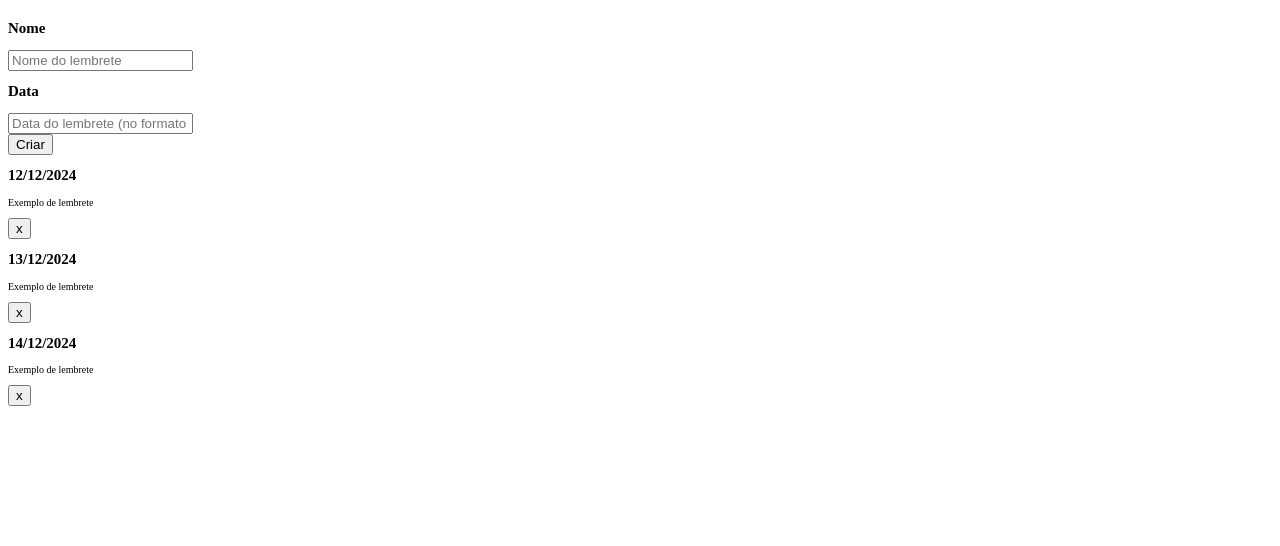
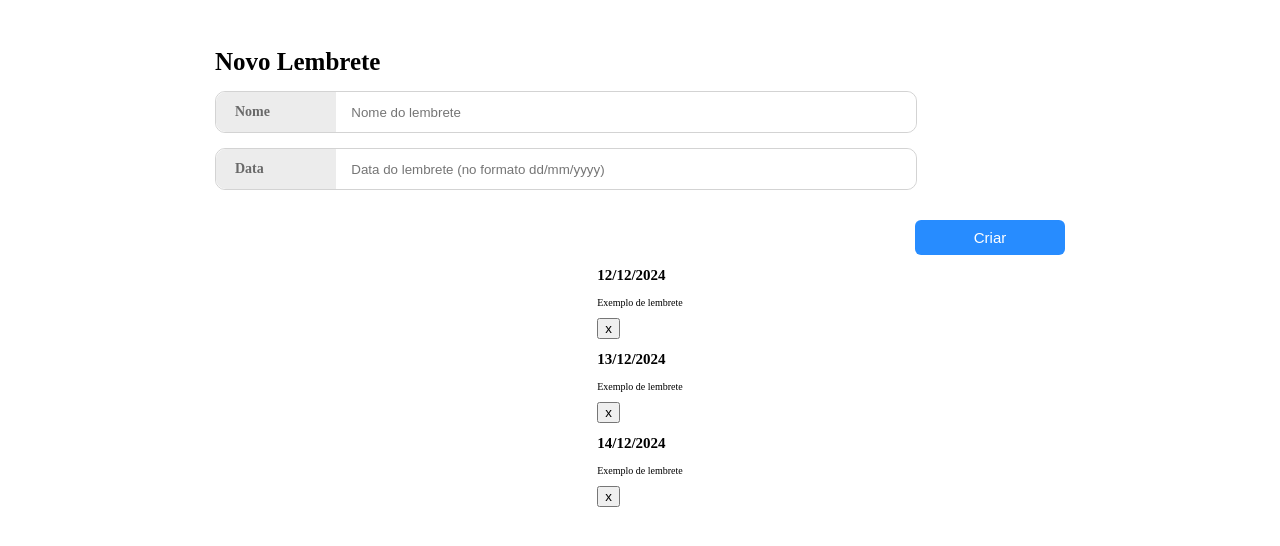
Before and after one commit to rodrigopierre/teste-dti, a React (Vite) app in the folder client/: page / in a window 1280 px wide. Shown: the top 546 px of the page. Built offline with nearby package versions, Linux system fonts and the light colour scheme.

Commit message:
feat: css da top-screen

```diff
--- a/client/src/App.css
+++ b/client/src/App.css
@@ -1,4 +1,41 @@
 .app-screen {
   display: flex;
   flex-direction: column;
+  height: 100%;
+  max-width: 100vw;
+  align-items: center;
 }
+
+
+.top-screen {
+  max-width: 850px;
+  width: 90%;
+  display: flex;
+  flex-direction: column;
+  margin-top: 40px;
+}
+
+.top-screen h1 {
+  font-size: 2.5rem;
+  margin: 0;
+}
+
+.btn-container {
+  width: 100%;
+  display: flex;
+  justify-content: end;
+  margin-top: 30px;
+}
+.send-btn {
+  background-color: rgb(39, 140, 255);
+  width: 150px;
+  border: none;
+  height: 35px;
+  color: white;
+  cursor: pointer;
+  font-size: 1.5rem;
+  border-radius: 6px;
+}
+.send-btn:hover {
+  background-color: rgb(0, 107, 230);
+}
--- a/client/src/App.tsx
+++ b/client/src/App.tsx
@@ -9,9 +9,12 @@ function App() {
     <div className='app-screen'>
 
       <div className='top-screen'>
+        <h1>Novo Lembrete</h1>
         <Input title="Nome" placeholder="Nome do lembrete" />
         <Input title="Data" placeholder="Data do lembrete (no formato dd/mm/yyyy)" />
-        <button className='send-btn'>Criar</button>
+        <div className='btn-container'>
+          <button className='send-btn'>Criar</button>
+        </div>
       </div>
 
       <div className='bottom-screen'>
--- a/client/src/Components/Input.tsx
+++ b/client/src/Components/Input.tsx
@@ -10,11 +10,11 @@ const Input: React.FC<InputProps> = ({ title, placeholder }) => {
 
 
   return (
-    <div className="Input-container">
-        <div className="Input-left">
+    <div className="input-container">
+        <div className="input-left">
             <h2>{title}</h2>
         </div>
-        <input className="Input-right" placeholder={placeholder}/>
+        <input className="input-right" placeholder={placeholder}/>
     </div>
   )
 }
--- a/client/src/Components/Style/Input.css
+++ b/client/src/Components/Style/Input.css
@@ -0,0 +1,30 @@
+.input-container {
+    display: flex;
+    width: 100%;
+    max-width: 700px;
+    border: 1px solid rgb(211, 211, 211);
+    margin-top: 15px;
+    height: 40px;
+    border-radius: 10px;
+}
+
+.input-left {
+    width: 18%;
+    padding-left: 19px;
+    background-color: #ececec;
+    border-top-left-radius: 10px;
+    border-bottom-left-radius: 10px;
+}
+.input-left h2 {
+    color: #696969;
+    font-weight: 600;
+    font-size: 1.4rem;
+}
+
+.input-right {
+    width: 100%;
+    border: none;
+    border-top-right-radius: 10px;
+    border-bottom-right-radius: 10px;
+    padding-left: 15px;
+}
```
